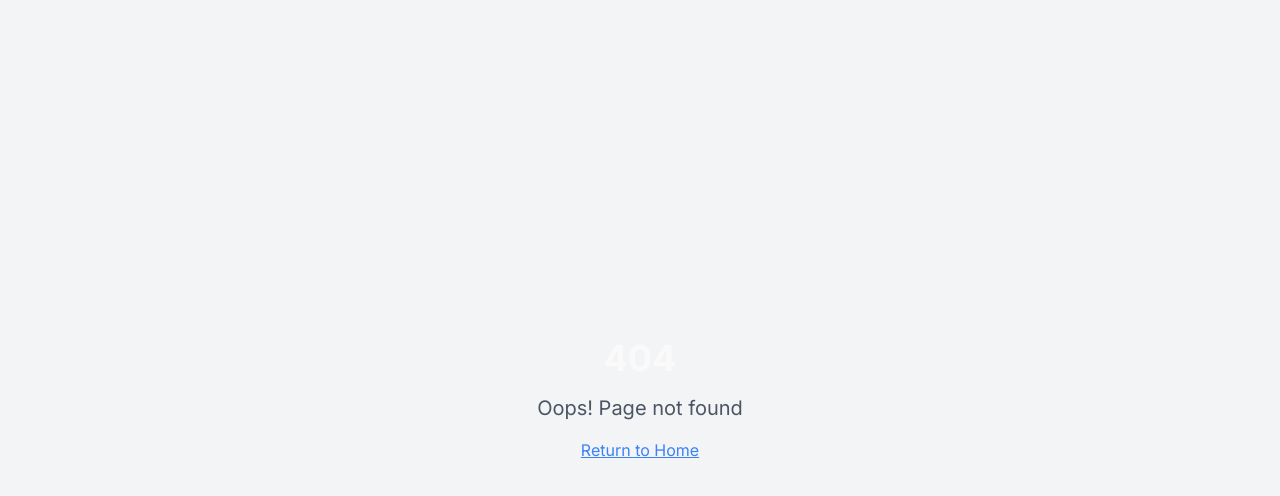
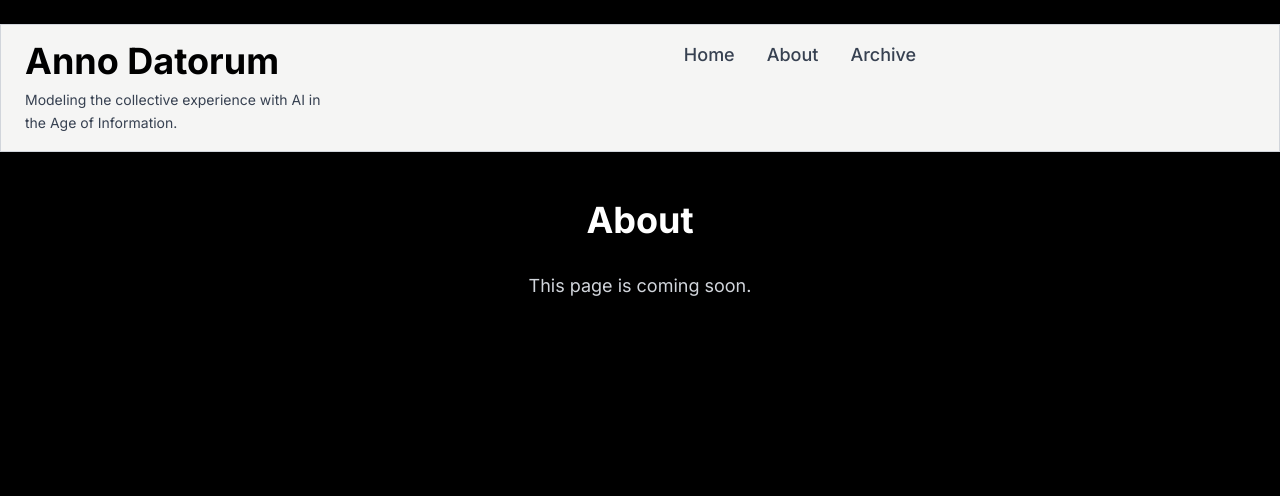
Before and after one commit to twinzies/anno-datorum, a React (Vite) app: page /about in a window 1280 px wide. Before the commit this address had no page. Shown: the top 496 px of the page. Built offline with nearby package versions, Linux system fonts and the light colour scheme.

Commit message:
Refactor: Update header and navigation
- Moved blog title to the side, adjusted font sizes, and updated text.
- Centered navigation hyperlinks and increased their size.
- Added empty pages for navigation.

```diff
--- a/src/App.tsx
+++ b/src/App.tsx
@@ -1,9 +1,12 @@
+
 import { Toaster } from "@/components/ui/toaster";
 import { Toaster as Sonner } from "@/components/ui/sonner";
 import { TooltipProvider } from "@/components/ui/tooltip";
 import { QueryClient, QueryClientProvider } from "@tanstack/react-query";
 import { BrowserRouter, Routes, Route } from "react-router-dom";
 import Index from "./pages/Index";
+import About from "./pages/About";
+import Archive from "./pages/Archive";
 import NotFound from "./pages/NotFound";
 
 const queryClient = new QueryClient();
@@ -16,6 +19,8 @@ const App = () => (
       <BrowserRouter>
         <Routes>
           <Route path="/" element={<Index />} />
+          <Route path="/about" element={<About />} />
+          <Route path="/archive" element={<Archive />} />
           {/* ADD ALL CUSTOM ROUTES ABOVE THE CATCH-ALL "*" ROUTE */}
           <Route path="*" element={<NotFound />} />
         </Routes>
--- a/src/components/Header.tsx
+++ b/src/components/Header.tsx
@@ -3,38 +3,39 @@ const Header = () => {
   return (
     <div className="pt-6">
       <header className="w-full bg-stone-100 border border-gray-300 shadow-sm">
-        <div className="max-w-4xl mx-auto px-6 py-4">
-          <div className="flex items-center justify-between">
-            <div className="flex items-center">
-              <h1 className="text-2xl font-bold text-black font-inter">
+        <div className="max-w-full mx-auto px-6 py-4">
+          <div className="flex items-start justify-between">
+            <div className="flex flex-col">
+              <h1 className="text-4xl font-bold text-black font-inter">
                 Anno Datorum
               </h1>
+              <p className="mt-2 text-gray-700 text-sm max-w-xs leading-relaxed">
+                Modeling the collective experience with AI in the Age of Information.
+              </p>
             </div>
-            <nav className="hidden md:flex space-x-6">
+            <nav className="flex-1 flex justify-center">
+              <div className="flex space-x-8">
                 <a
-                href="#"
-                className="text-gray-700 hover:text-black transition-colors font-medium text-sm"
+                  href="/"
+                  className="text-gray-700 hover:text-black transition-colors font-medium text-lg"
                 >
                   Home
                 </a>
                 <a
-                href="#"
-                className="text-gray-700 hover:text-black transition-colors font-medium text-sm"
+                  href="/about"
+                  className="text-gray-700 hover:text-black transition-colors font-medium text-lg"
                 >
                   About
                 </a>
                 <a
-                href="#"
-                className="text-gray-700 hover:text-black transition-colors font-medium text-sm"
+                  href="/archive"
+                  className="text-gray-700 hover:text-black transition-colors font-medium text-lg"
                 >
                   Archive
                 </a>
+              </div>
             </nav>
           </div>
-          <p className="mt-3 text-gray-700 text-base max-w-3xl">
-            Modeling the world - one observation at a time.<br />
-            Making sense of the collective information with artificial intelligence.
-          </p>
         </div>
       </header>
     </div>
--- /dev/null
+++ b/src/pages/About.tsx
@@ -0,0 +1,21 @@
+
+import Header from "@/components/Header";
+
+const About = () => {
+  return (
+    <div className="min-h-screen bg-black text-white font-inter">
+      <Header />
+
+      <main className="max-w-6xl mx-auto px-6 py-12">
+        <div className="text-center">
+          <h1 className="text-4xl font-bold text-white mb-8">About</h1>
+          <p className="text-gray-300 text-lg">
+            This page is coming soon.
+          </p>
+        </div>
+      </main>
+    </div>
+  );
+};
+
+export default About;
--- /dev/null
+++ b/src/pages/Archive.tsx
@@ -0,0 +1,21 @@
+
+import Header from "@/components/Header";
+
+const Archive = () => {
+  return (
+    <div className="min-h-screen bg-black text-white font-inter">
+      <Header />
+
+      <main className="max-w-6xl mx-auto px-6 py-12">
+        <div className="text-center">
+          <h1 className="text-4xl font-bold text-white mb-8">Archive</h1>
+          <p className="text-gray-300 text-lg">
+            This page is coming soon.
+          </p>
+        </div>
+      </main>
+    </div>
+  );
+};
+
+export default Archive;
```
Lines whose indentation alone changed are shown as unchanged.
